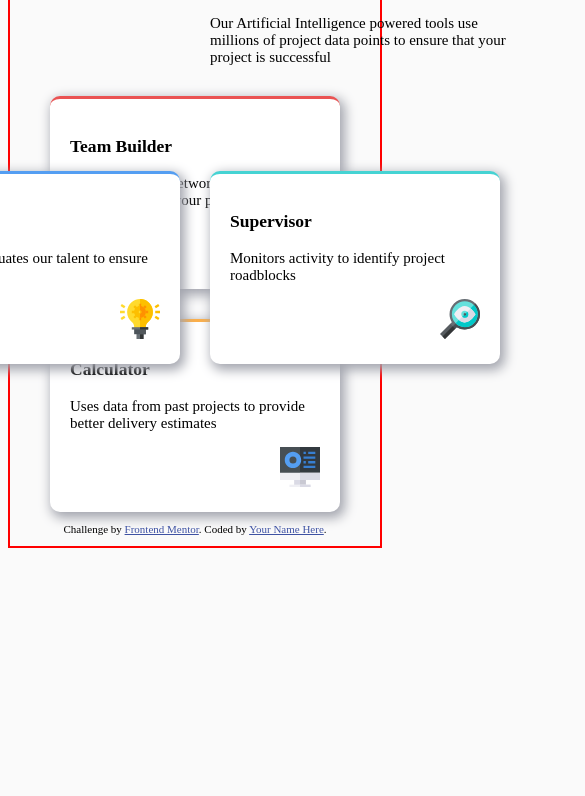
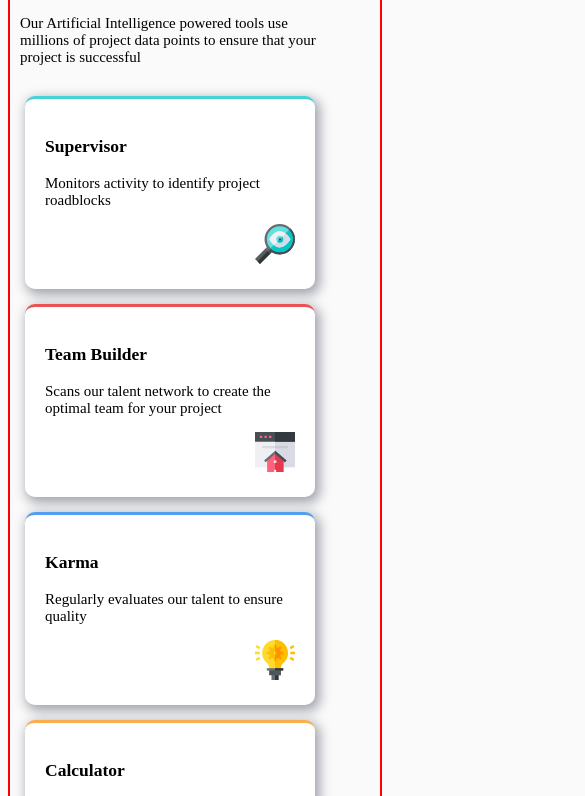
Before and after one commit to jagdishpadeliya/Day7_Challenge, a plain HTML site: page index.html in a window 390 px wide. Shown: the part 125-921 px from the top of the page, 585 px wide, since content can reach past the window. Before the commit the page ends 844 px from the top, so only its background shows below. Drawn offline with Linux system fonts and the light colour scheme.

Commit message:
"updated"

```diff
--- a/style.css
+++ b/style.css
@@ -24,7 +24,7 @@ body{
 .header span{
     margin-top: 1.4rem;
     font-weight: 800;
-    color: rgba(0, 0, 0, 0.658);
+    color:  rgba(0, 0, 0, 0.658);
 }
 .footer{
     margin-top: 30px;
@@ -71,3 +71,38 @@ img{
     height: 40px;
     width: 40px;
 }
+@media only screen and (max-width:425px) {
+    .header{
+        width:500px;
+        padding-left: 0px;
+        margin:auto;
+        margin-top: 10px;
+    }
+    .header p{
+        width: 300px;
+        margin-left: 10px;
+    }
+    .first-row{
+        flex-direction: column;
+        position: static;
+        margin-left: 15px;
+    }
+    .box-1{
+        position: static;
+        margin-bottom: 15px;
+    }
+    .box-2{
+        position: static;
+        margin-bottom: 15px;
+    }
+    .box-3{
+        position: static;
+    }
+    .box-4{
+        position: static;
+        margin: 15px !important;
+    }
+    .second-row{
+
+    }
+}
```
Also changed, not shown: index.html (+0 -1 lines).
